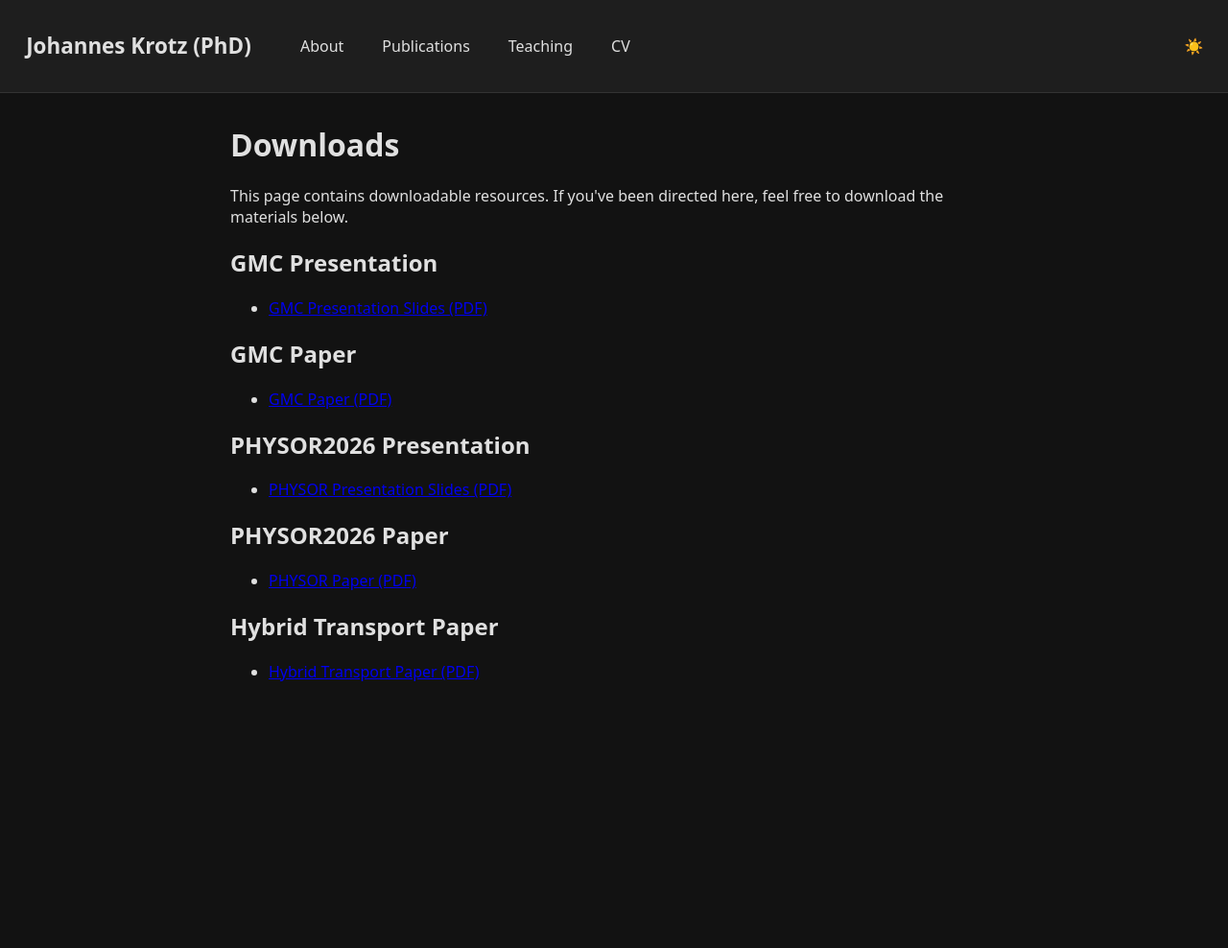
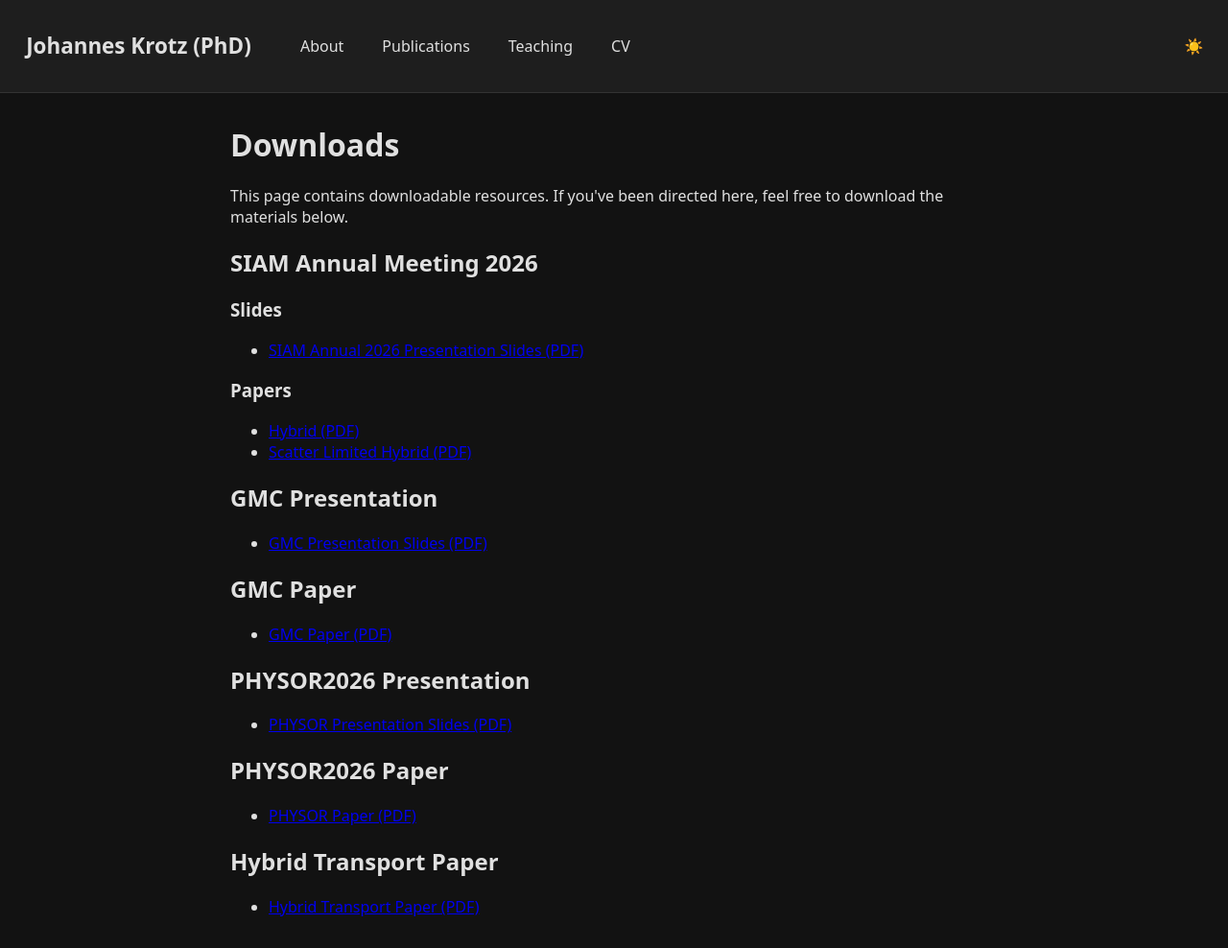
Before and after one commit to johannonymous123/johannonymous123.github.io, a Jekyll site: the page built from downloads.html, in a window 1280 px wide. Shown: the whole page at 96% size. Built offline with Jekyll 4.4.1, drawn with Linux system fonts in a browser that asks for light colours; before the commit the page ends 900 px from its top, so only the background shows below that.

Commit message:
Add SIAM Annual Meeting 2026 section to downloads page
- Add new section as first item on downloads page
- Include Slides subsection with SIAM_ANNUAL2026.pdf
- Include Papers subsection with hybrid.pdf and scatter_limited_hybrid.pdf

```diff
--- a/downloads.html
+++ b/downloads.html
@@ -10,6 +10,27 @@
   This page contains downloadable resources. If you've been directed here, feel free to download the materials below.
 </p>
 
+
+<section class="downloads-section">
+  <h2>SIAM Annual Meeting 2026</h2>
+
+  <h3>Slides</h3>
+  <ul>
+    <li>
+      <a href="/assets/talks/SIAM_annual/SIAM_ANNUAL2026.pdf" target="_blank">SIAM Annual 2026 Presentation Slides (PDF)</a>
+    </li>
+  </ul>
+
+  <h3>Papers</h3>
+  <ul>
+    <li>
+      <a href="/assets/talks/SIAM_annual/hybrid.pdf" target="_blank">Hybrid (PDF)</a>
+    </li>
+    <li>
+      <a href="/assets/talks/SIAM_annual/scatter_limited_hybrid.pdf" target="_blank">Scatter Limited Hybrid (PDF)</a>
+    </li>
+  </ul>
+</section>
 
 <section class="downloads-section">
   <h2>GMC Presentation</h2>
```
